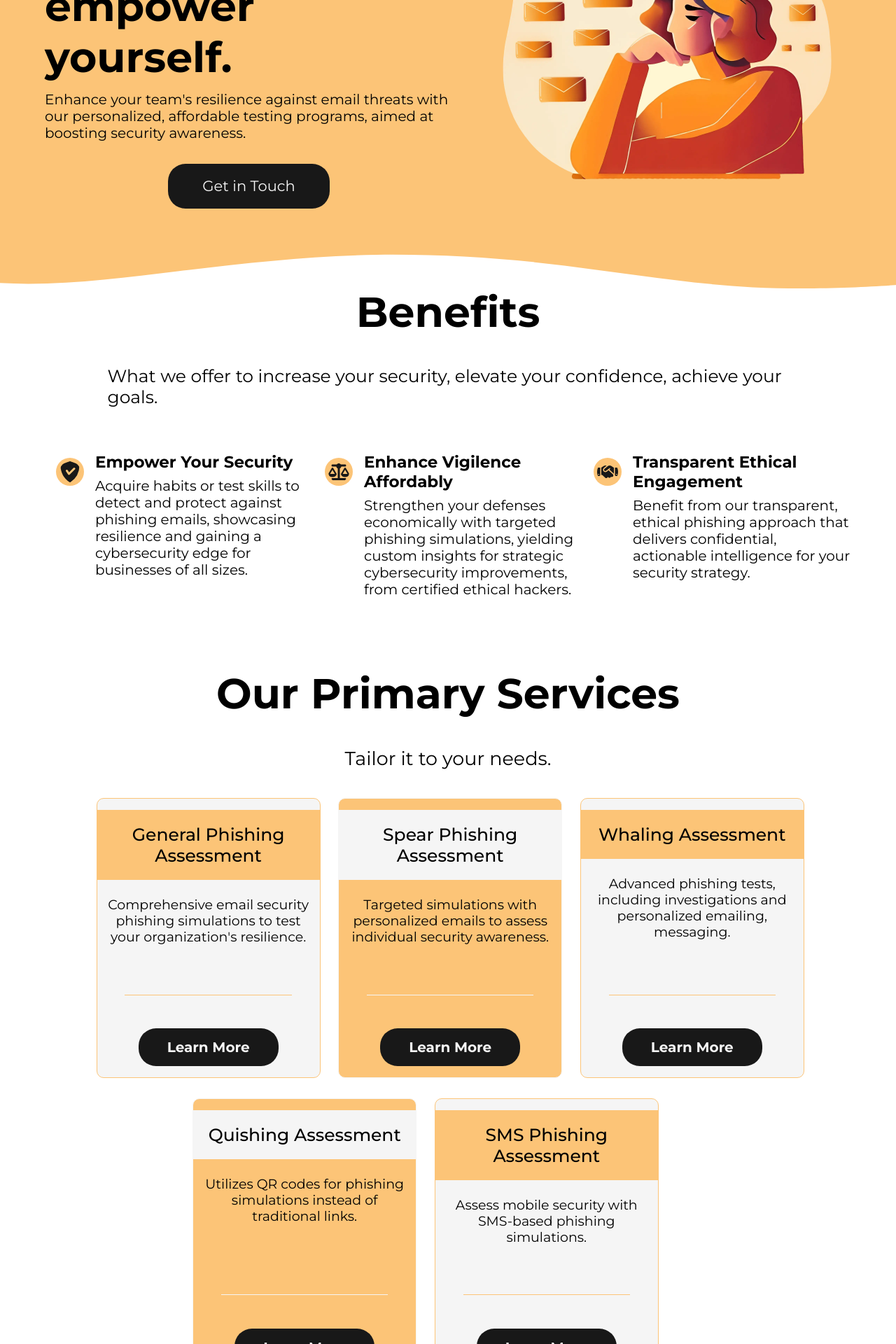
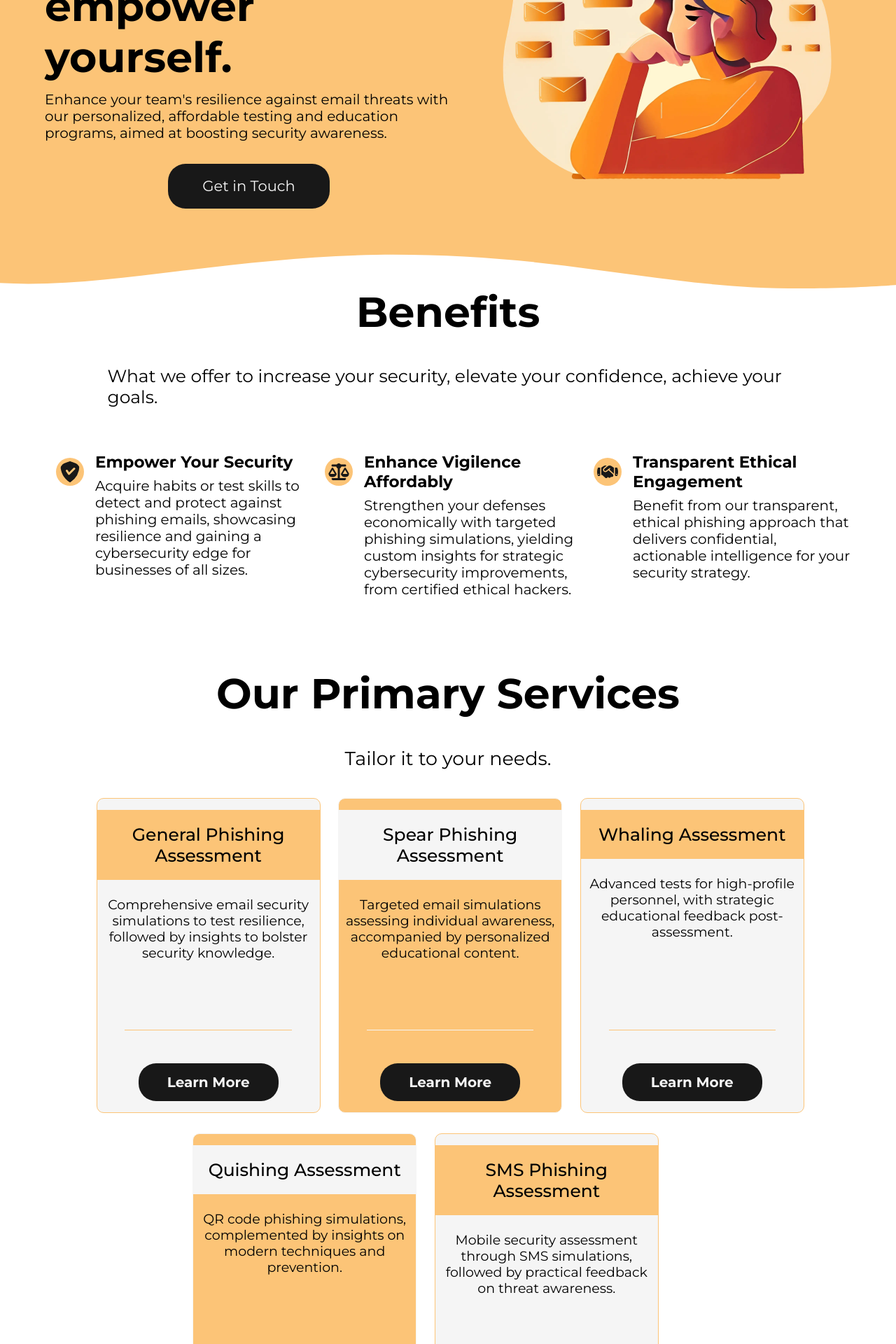
Before and after one commit to Que-sar/PhishSense, a React (Create React App) app: page / in a window 1280 px wide. Shown: the part 300-2220 px from the top of the page at 70% size. Built offline with nearby package versions, Linux system fonts and the light colour scheme.

Commit message:
educational added to all services, needed for more

```diff
--- a/src/frontend/components/home/Hero.js
+++ b/src/frontend/components/home/Hero.js
@@ -20,8 +20,8 @@ const Hero = () => {
         </div>
         <div className="hero-description">
           Enhance your team's resilience against email threats with our
-          personalized, affordable testing programs, aimed at boosting security
-          awareness.{" "}
+          personalized, affordable testing and education programs, aimed at
+          boosting security awareness.{" "}
         </div>
         <div className="hero-call-to-action">
           <button className="hero-action-button" onClick={navigateToContact}>
--- a/src/frontend/components/solutions/Phishing.js
+++ b/src/frontend/components/solutions/Phishing.js
@@ -21,7 +21,11 @@ const Phishing = () => {
           reflexes against broad-scale phishing attacks, employing simulated
           phishing emails that lead to a safe but realistic landing page. <br />{" "}
           <br /> We analyze the response and provide a detailed report to
-          highlight your security posture and areas for improvement.
+          highlight your security posture and areas for improvement. <br />
+          <br />
+          Following the assessment, we offer optional educational modules,
+          tailored to your needs or test results, to reinforce your team's
+          phishing defense skills.
         </div>
       </div>
     </div>
--- a/src/frontend/components/solutions/Quishing.js
+++ b/src/frontend/components/solutions/Quishing.js
@@ -24,6 +24,9 @@ const Quishing = () => {
           modern threats. <br /> <br />
           Our service culminates with detailed reports, offering insights into
           your team's QR code security awareness.
+          <br /> <br />
+          Based on results, we provide specialized educational insights to
+          enhance QR code threat recognition and response.
         </div>
       </div>
     </div>
--- a/src/frontend/components/solutions/Services.css
+++ b/src/frontend/components/solutions/Services.css
@@ -32,7 +32,7 @@
   margin-left: 0.5vw;
   margin-right: 0.5vw;
   width: 18%;
-  height: 400px;
+  height: 450px;
   padding-top: 2vh;
 }
 
--- a/src/frontend/components/solutions/Services.js
+++ b/src/frontend/components/solutions/Services.js
@@ -18,8 +18,8 @@ const Services = () => {
             General Phishing Assessment
           </div>
           <div className="services-panel-bulletpoints">
-            Comprehensive email security phishing simulations to test your
-            organization's resilience.
+            Comprehensive email security simulations to test resilience,
+            followed by insights to bolster security knowledge.
           </div>
           <div className="horizontalLine"></div>
           <Link to="/solutions#phishing" className="services-action-button">
@@ -32,8 +32,8 @@ const Services = () => {
             Spear Phishing Assessment
           </div>
           <div className="services-panel-bulletpoints">
-            Targeted simulations with personalized emails to assess individual
-            security awareness.
+            Targeted email simulations assessing individual awareness,
+            accompanied by personalized educational content.
           </div>
           <div className="horizontalLine-whites"></div>
           <Link
@@ -49,8 +49,8 @@ const Services = () => {
             Whaling Assessment
           </div>
           <div className="services-panel-bulletpoints">
-            Advanced phishing tests, including investigations and personalized
-            emailing, messaging.
+            Advanced tests for high-profile personnel, with strategic
+            educational feedback post-assessment.
           </div>
           <div className="horizontalLine"></div>
           <Link to="/solutions#whaling" className="services-action-button">
@@ -63,8 +63,8 @@ const Services = () => {
             Quishing Assessment
           </div>
           <div className="services-panel-bulletpoints">
-            Utilizes QR codes for phishing simulations instead of traditional
-            links.
+            QR code phishing simulations, complemented by insights on modern
+            techniques and prevention.
           </div>
           <div className="horizontalLine-whites"></div>
           <Link to="/solutions#quishing" className="services-action-button">
@@ -77,7 +77,8 @@ const Services = () => {
             SMS Phishing Assessment
           </div>
           <div className="services-panel-bulletpoints">
-            Assess mobile security with SMS-based phishing simulations.
+            Mobile security assessment through SMS simulations, followed by
+            practical feedback on threat awareness.
           </div>
           <div className="horizontalLine"></div>
           <Link to="/solutions#smishing" className="services-action-button">
--- a/src/frontend/components/solutions/Smishing.js
+++ b/src/frontend/components/solutions/Smishing.js
@@ -24,6 +24,9 @@ const Smishing = () => {
           <br /> <br />
           Comprehensive reporting follows, providing valuable metrics on
           response and readiness.
+          <br /> <br />
+          Concluding the test, we deliver focused educational content to bolster
+          mobile security acumen as needed.
         </div>
       </div>
     </div>
--- a/src/frontend/components/solutions/Spearphishing.js
+++ b/src/frontend/components/solutions/Spearphishing.js
@@ -26,6 +26,9 @@ const Spearphishing = () => {
           <br /> <br />
           Detailed reporting concludes the exercise, providing actionable
           insights.
+          <br /> <br />
+          Post-assessment, we offer tailored educational sessions to target
+          areas needing heightened security awareness.
         </div>
       </div>
     </div>
--- a/src/frontend/components/solutions/Whaling.js
+++ b/src/frontend/components/solutions/Whaling.js
@@ -21,6 +21,9 @@ const Whaling = () => {
           backed by thorough investigations and diverse landing pages,
           concluding with an in-depth report to sharpen your leadership's
           cybersecurity acumen.
+          <br /> <br />
+          Following this assessment, targeted educational modules are provided
+          to further refine executive security strategies.
         </div>
       </div>
     </div>
```
